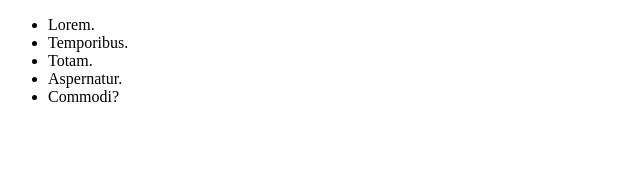
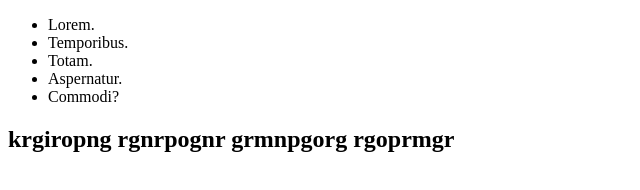
Before and after one commit to VahagShahinyan/git_test, a plain HTML site: page index.html in a window 1280 px wide. Shown: the whole page, without its empty margins (0-640 px from the left). Drawn offline with Linux system fonts and the light colour scheme.

Commit message:
h2 is add

```diff
--- a/index.html
+++ b/index.html
@@ -13,7 +13,7 @@
     <li>Aspernatur.</li>
     <li>Commodi?</li>
 </ul>
-
+<h2>krgiropng rgnrpognr grmnpgorg rgoprmgr </h2>
 
 
 
```
